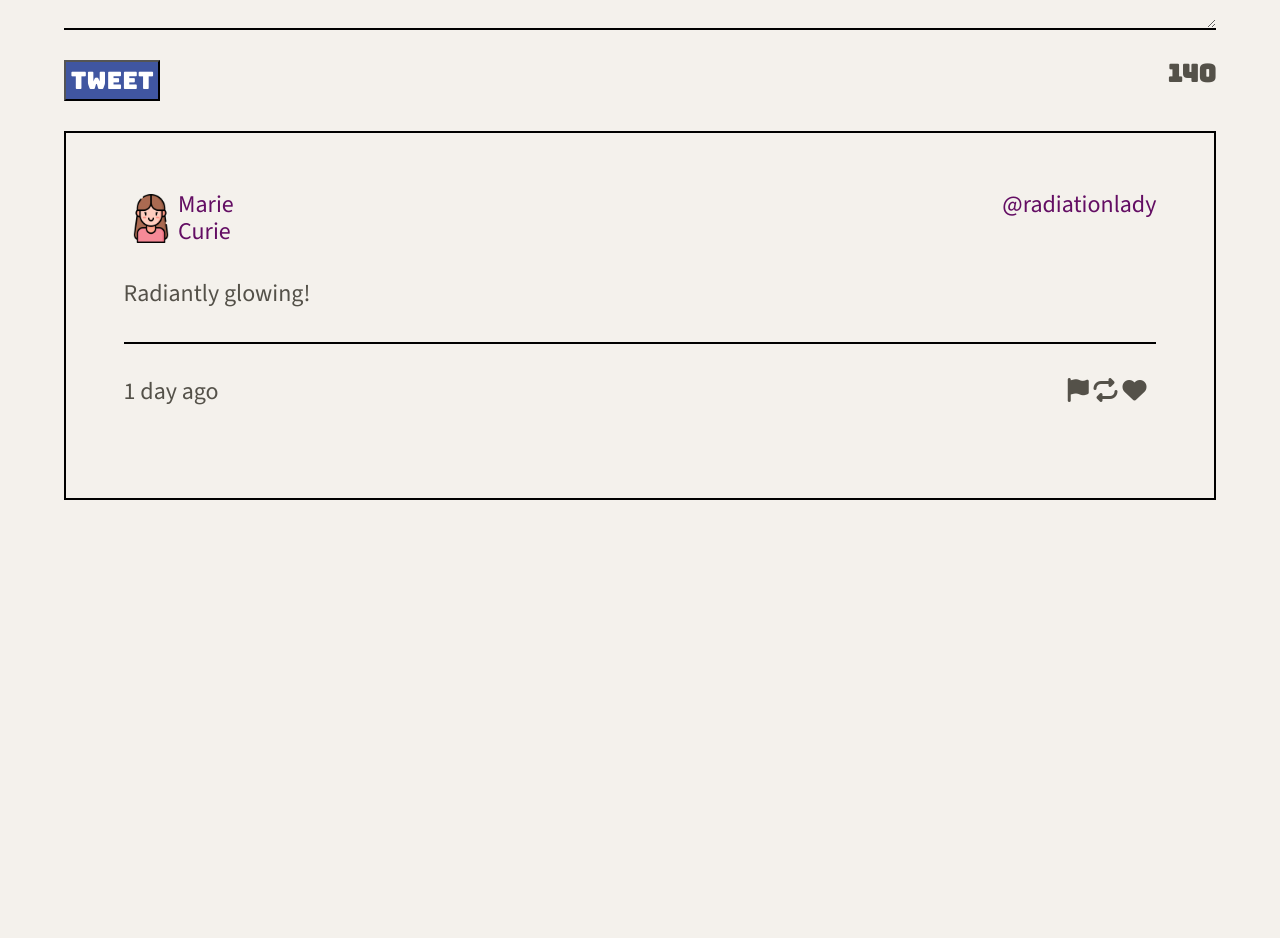
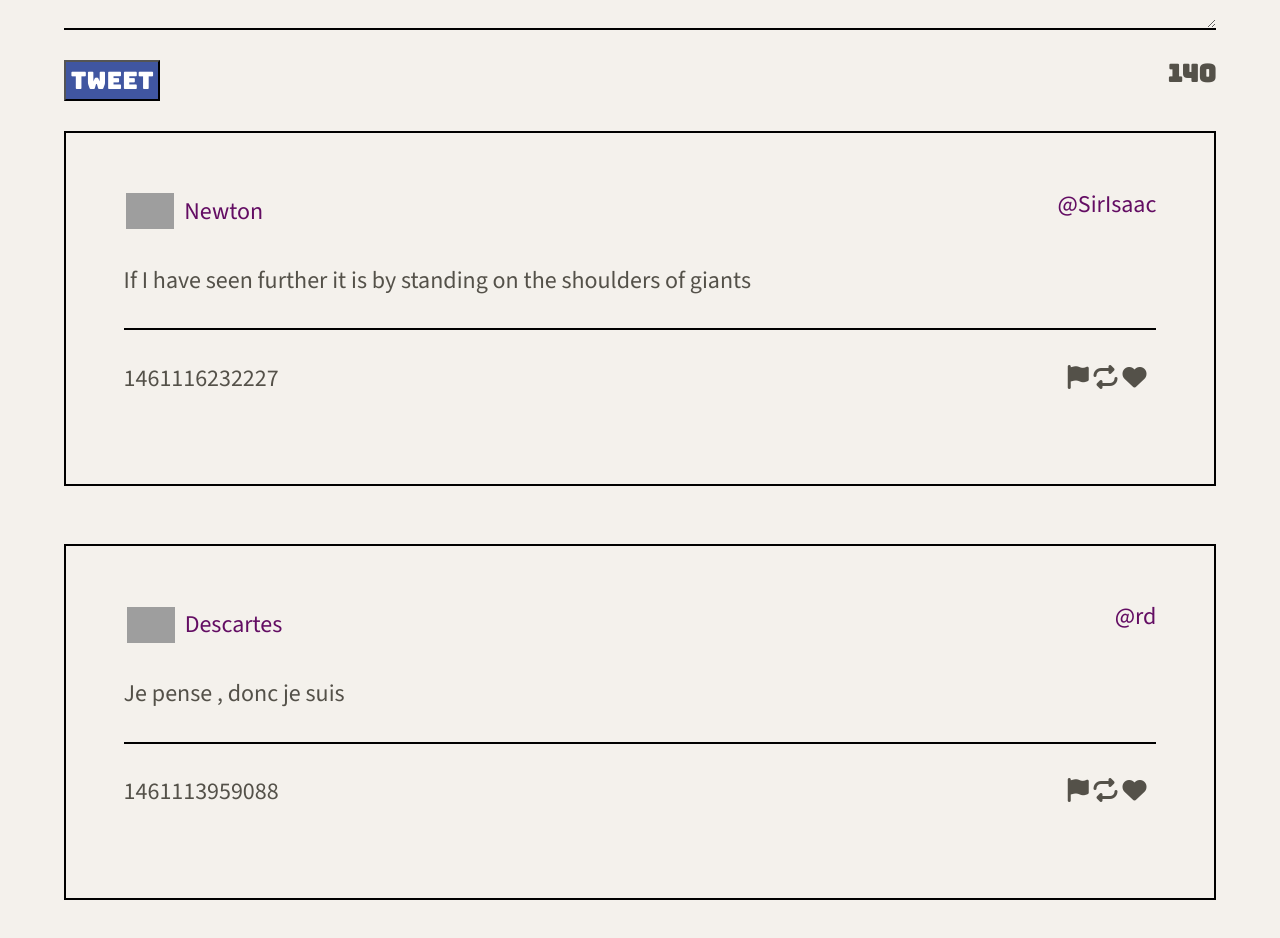
Before and after one commit to mcdmtomlinson/tweeter, a website: page public/index.html in a window 1280 px wide. Shown: the part 680-1618 px from the top of the page. Before the commit the page ends 1238 px from the top, so only its background shows below. Drawn offline with nearby package versions, Linux system fonts and the light colour scheme; grey boxes are pictures that could not be loaded.

Commit message:
Add dynamic tweets and create client.js file to hold tweets

```diff
--- a/public/index.html
+++ b/public/index.html
@@ -23,9 +23,6 @@
 
     <!-- External JS -->
     <script src="https://ajax.googleapis.com/ajax/libs/jquery/3.4.1/jquery.min.js"></script>
-
-    <!-- App JS -->
-    <script type="text/javascript" src="/scripts/client.js"></script>
 
   </head>
 
@@ -66,31 +63,13 @@
           </footer>
         </form>
       </section>
-      <div>
-        <article class="tweet">
-          <header>
-            <div class="profile">
-              <img src="./images/woman.png">
-              <span>Marie Curie</span>
-            </div>
-            <div class="user_id">
-              <span>@radiationlady</span>
-            </div>
-          </header>
-          <p>
-            Radiantly glowing!
-          </p>
-          <footer>
-            <p>1 day ago</p>
-            <div>
-              <i class="fa-solid fa-flag"></i>
-              <i class="fa-solid fa-repeat"></i>
-              <i class="fa-solid fa-heart"></i>
-            </div>
-          </footer>
-        </article>
-      </div>
+
+        <div id="tweet-container">
+        </div>
+
     </main>
     <script src="/scripts/composer-char-counter.js"></script>
+    <script src="/scripts/client.js"></script>
+
   </body>
 </html>
--- a/public/scripts/client.js
+++ b/public/scripts/client.js
@@ -4,50 +4,70 @@
  * Reminder: Use (and do all your DOM work in) jQuery's document ready function
  */
 
-$(document).ready(function () {
-	const newTweet = [
+const data = [
   {
-			user: {
-				name: 'Newton',
-				avatars: 'https://i.imgur.com/73hZDYK.png',
-				handle: '@SirIsaac',
+    "user": {
+      "name": "Newton",
+      "avatars": "https://i.imgur.com/73hZDYK.png",
+      "handle": "@SirIsaac"
     },
-			content: {
-				text: 'If I have seen further it is by standing on the shoulders of giants',
+    "content": {
+      "text": "If I have seen further it is by standing on the shoulders of giants"
     },
-			created_at: 1461116232227,
+    "created_at": 1461116232227
   },
+  {
+    "user": {
+      "name": "Descartes",
+      "avatars": "https://i.imgur.com/nlhLi3I.png",
+      "handle": "@rd" },
+    "content": {
+      "text": "Je pense , donc je suis"
+    },
+    "created_at": 1461113959088
+  },
+
 ];
 
-	const createTweetElement = (newTweet) => {
-		const { name, avatars, handle } = newTweet[0].user;
-		const message = newTweet[0].content.text;
-		const createdAt = newTweet[0].created_at;
 
-		const tweetHTML = `
-			<article>
-				<div class="tweet-header">
+$(() => {
+  const createTweetElement = (tweet) => {
+    //const newTweet = $(`<article class="tweet"> ${tweet.content.text} </article>`);
+    const newTweet = $(`
+        <article class="tweet">
+        <header>
           <div class="profile">
-						<img src="${avatars}" alt="" id="avatars"/>
-						<span id="sender-name">${name}</span>
+            <img src="${tweet.user.avatars}">
+            <span>${tweet.user.name}</span>
           </div>
-					<div id="tweeter-account">${handle}</div>
+          <div class="user_id">
+            <span>${tweet.user.handle}</span>
           </div>
-				<p class="tweet-text">${message}</p>
-				<div class="more-info">
-					<div id="created-at">${createdAt}</div>
-					<div class="icons">
-						<i class="fas fa-flag fa-xs"></i>
-						<i class="far fa-retweet fa-xs"></i>
-						<i class="far fa-heart fa-xs"></i>
+        </header>
+        <p>
+          ${tweet.content.text}
+        </p>
+        <footer>
+          <p>${tweet.created_at}</p>
+          <div>
+            <i class="fa-solid fa-flag"></i>
+            <i class="fa-solid fa-repeat"></i>
+            <i class="fa-solid fa-heart"></i>
           </div>
-				</div>
+        </footer>
       </article>
-		`;
-
-		return tweetHTML;
+    `)
+    return newTweet;
   };
 
-	const $tweet = createTweetElement(newTweet);
-	$('main').append($tweet);
-	// console.log($tweet);
+
+  const renderTweets = (data) => {
+    for (let tweet in data) {
+      $('#tweet-container').append(createTweetElement(data[tweet]));
+    }
+
+  };
+
+  renderTweets(data);
+
+});
--- a/public/styles/tweet.css
+++ b/public/styles/tweet.css
@@ -20,12 +20,14 @@
   display: flex;
   flex-direction: row;
   justify-content: space-between;
+  align-items: center;
 }
 
 .profile img {
   width: 2em;
   height: auto;
   margin: 2%;
+  margin-right: 10px;
 }
 
 .tweet p {
--- a/server/data-files/initial-tweets.json
+++ b/server/data-files/initial-tweets.json
@@ -8,7 +8,7 @@
     "content": {
       "text": "If I have seen further it is by standing on the shoulders of giants"
     },
-    "created_at": 1714881548888
+    "created_at": 1714883693782
   },
   {
     "user": {
@@ -19,6 +19,6 @@
     "content": {
       "text": "Je pense , donc je suis"
     },
-    "created_at": 1714967948888
+    "created_at": 1714970093782
   }
 ]
```
Lines whose indentation alone changed are shown as unchanged.
